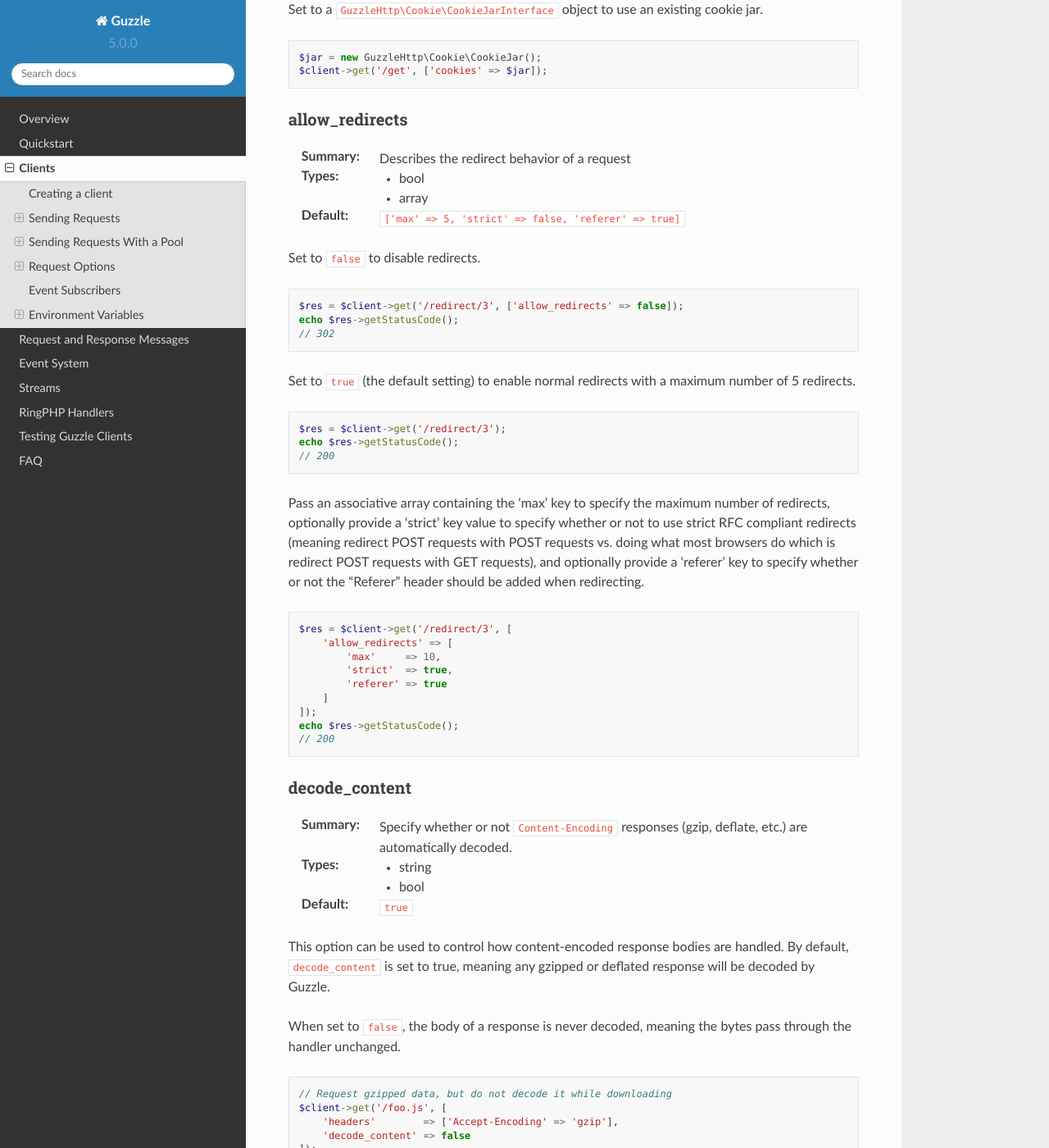
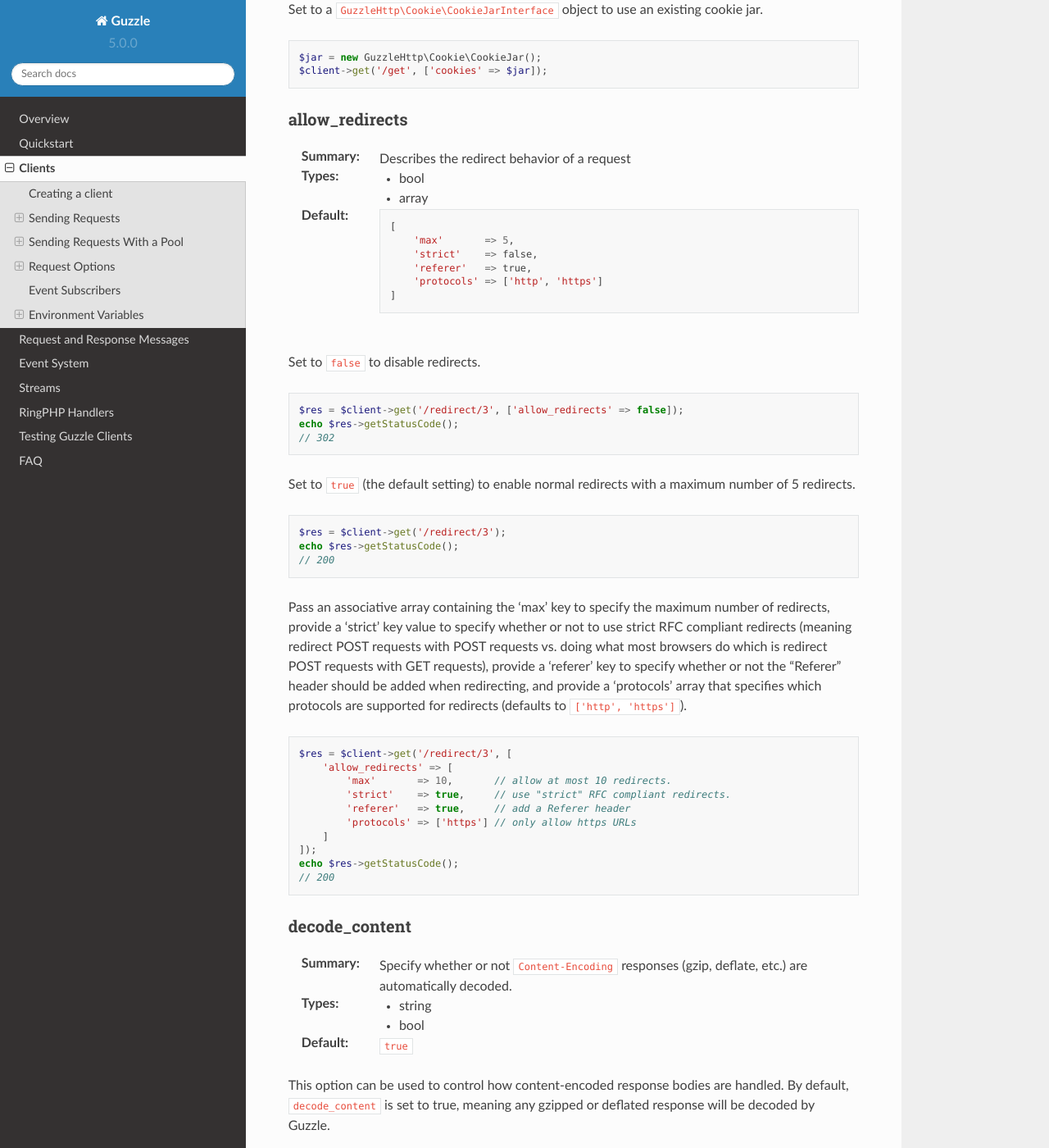
Before and after one commit to guzzle/guzzle, a Sphinx documentation site: the page built from docs/clients.rst, in a window 1280 px wide and 1400 px high, scrolled down 12693 px. Shown: the whole window at 82% size. Built offline with Sphinx 7.4.7 and the Read the Docs theme 2.0.0, drawn with Linux system fonts in a browser that asks for light colours.

Commit message:
Adding the ability to limit which redirect protocols are allowed. Closes #841

```diff
--- a/docs/clients.rst
+++ b/docs/clients.rst
@@ -707,7 +707,15 @@ allow_redirects
 :Types:
     - bool
     - array
-:Default: ``['max' => 5, 'strict' => false, 'referer' => true]``
+:Default:
+    ::
+
+        [
+            'max'       => 5,
+            'strict'    => false,
+            'referer'   => true,
+            'protocols' => ['http', 'https']
+        ]
 
 Set to ``false`` to disable redirects.
 
@@ -727,19 +735,22 @@ number of 5 redirects.
     // 200
 
 Pass an associative array containing the 'max' key to specify the maximum
-number of redirects, optionally provide a 'strict' key value to specify
-whether or not to use strict RFC compliant redirects (meaning redirect POST
-requests with POST requests vs. doing what most browsers do which is redirect
-POST requests with GET requests), and optionally provide a 'referer' key to
-specify whether or not the "Referer" header should be added when redirecting.
+number of redirects, provide a 'strict' key value to specify whether or not to
+use strict RFC compliant redirects (meaning redirect POST requests with POST
+requests vs. doing what most browsers do which is redirect POST requests with
+GET requests), provide a 'referer' key to specify whether or not the "Referer"
+header should be added when redirecting, and provide a 'protocols' array that
+specifies which protocols are supported for redirects (defaults to
+``['http', 'https']``).
 
 .. code-block:: php
 
     $res = $client->get('/redirect/3', [
         'allow_redirects' => [
-            'max'     => 10,
-            'strict'  => true,
-            'referer' => true
+            'max'       => 10,       // allow at most 10 redirects.
+            'strict'    => true,     // use "strict" RFC compliant redirects.
+            'referer'   => true,     // add a Referer header
+            'protocols' => ['https'] // only allow https URLs
         ]
     ]);
     echo $res->getStatusCode();
```
Also changed, not shown: 4 other files.
